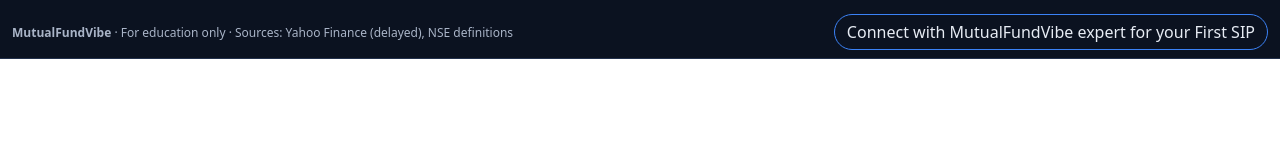
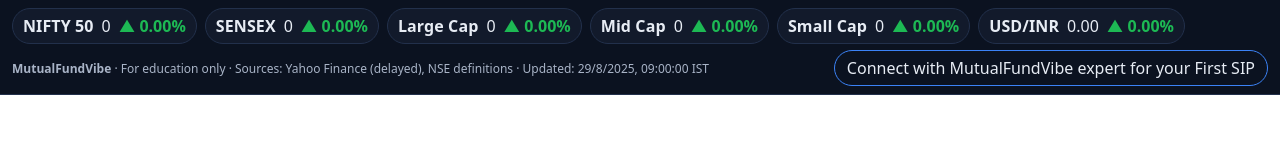
Before and after one commit to mutualfundvibe-source/mfv-market-bar, a website: page index.html in a window 1280 px wide. Drawn offline with Linux system fonts and the light colour scheme.

Commit message:
Update index.html

```diff
--- a/index.html
+++ b/index.html
@@ -56,9 +56,7 @@
   </div>
 
   <script>
-    const DATA_URL = "const DATA_URL = "https://mutualfundvibe-source.github.io/mfv-market-bar/bar-data.json";
-// e.g., https://<username>.github.io/<repo>/bar-data.json
-
+  const DATA_URL = "https://mutualfundvibe-source.github.io/mfv-market-bar/bar-data.json";
     const labelMap = {
       nifty50: "NIFTY 50",
       sensex: "SENSEX",
```
